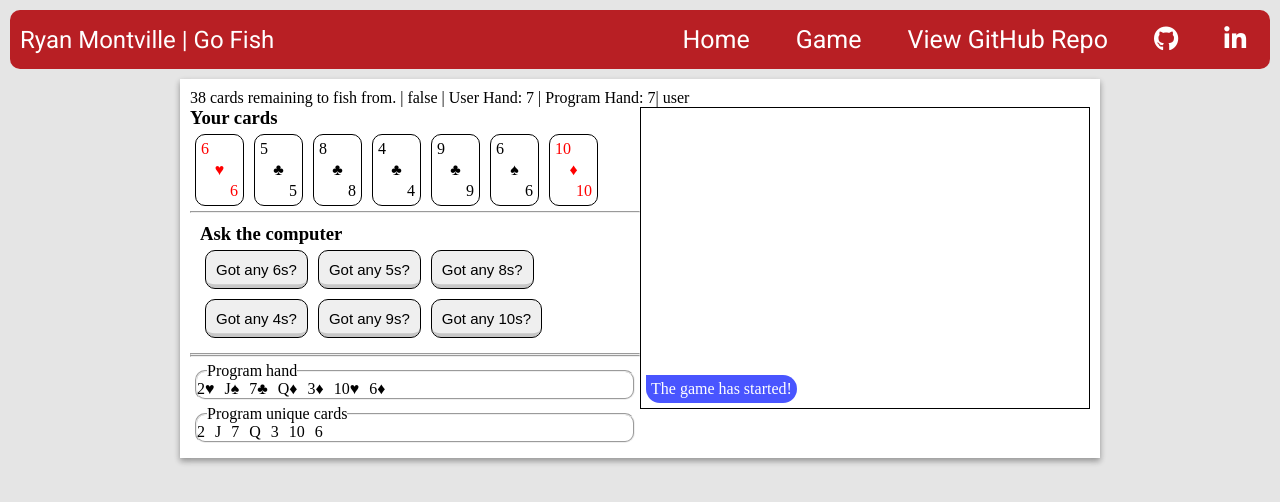
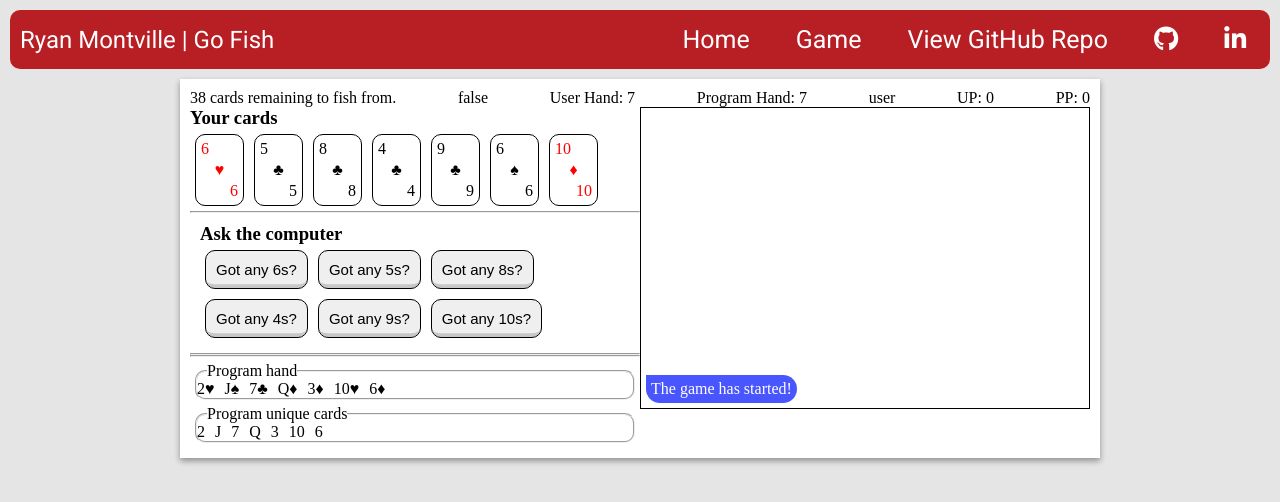
Before and after one commit to RyanMontville/go-fish, an Angular app: page /game in a window 1280 px wide. Shown: the top 502 px of the page. Built offline with nearby package versions, Linux system fonts and the light colour scheme.

Commit message:
added methods for end of game

```diff
--- a/src/app/game-screen/game-screen.component.css
+++ b/src/app/game-screen/game-screen.component.css
@@ -9,6 +9,8 @@ main {
 /******************* Stats *********************************/
 #stats {
     grid-area: stats;
+    display: flex;
+    justify-content: space-between;
 }
 /******************* User **********************************/
 #player {
--- a/src/app/game-screen/game-screen.component.html
+++ b/src/app/game-screen/game-screen.component.html
@@ -1,15 +1,17 @@
 <main>
     <section id="stats">
-        <span *ngIf="cardsRemainingInDeck>0">{{cardsRemainingInDeck}} cards remaining to fish from. | </span>
-        <span *ngIf="cardsRemainingInDeck===0">There are no cards left to fish from. | </span>
-        <span *ngIf="gameOver">GAME OVER</span> {{gameOver}} |
-        <span>User Hand: {{userHand.length}} | </span>
+        <span *ngIf="cardsRemainingInDeck>0">{{cardsRemainingInDeck}} cards remaining to fish from.</span>
+        <span *ngIf="cardsRemainingInDeck===0">There are no cards left to fish from.</span>
+        <span *ngIf="gameOver">GAME OVER</span> {{gameOver}}
+        <span>User Hand: {{userHand.length}}</span>
         <span>Program Hand: {{programHand.length}}</span>
-        <span>| {{playerTurn}}</span>
+        <span>{{playerTurn}}</span>
+        <span>UP: {{userPairs.length}}</span>
+        <span>PP: {{programPairs.length}}</span>
     </section>
     <section id="player">
-        <h3>Your cards</h3>
-        <section id="user-hand">
+        <h3 *ngIf="userHand.length!==0">Your cards</h3>
+        <section id="user-hand" *ngIf="userHand.length!==0">
             <div *ngFor="let card of userHand" [ngClass]="checkSuit(card.getSuit())">
                 <span class="top">{{formatCardRank(card.getRank())}}</span>
                 <span class="suit">{{card.getSuit()}}</span>
@@ -22,8 +24,11 @@
             <button *ngFor="let card of userUniqueCards" (click)="userAsk(card)" class="btn">Got any
                 {{formatCardRank(card)}}s?</button>
         </article>
+        <button class="btn green" (click)="userDrawCard()" *ngIf="userHand.length===0 && playerTurn === 'user'">Draw a card</button>
+        <button class="btn green" (click)="userDrawCard()" *ngIf="showDrawButton">Go fish</button>
+
         <article *ngIf="playerTurn==='program'">
-            <h3>Respond to the computer</h3>
+            <h3>{{programMessage}}</h3>
             <button *ngIf="userHasCardProgramIsAskingFor" class="btn green" (click)="userResponse()">Yes</button>
             <button *ngIf="!userHasCardProgramIsAskingFor" class="btn red-btn" (click)="userResponse()">No, go
                 fish</button>
--- a/src/app/game-screen/game-screen.component.ts
+++ b/src/app/game-screen/game-screen.component.ts
@@ -18,12 +18,14 @@ export class GameScreenComponent implements OnInit {
   userPairs: number[] = [];
   userUniqueCards: number[] = [];
   userHasCardProgramIsAskingFor: boolean = false;
+  showDrawButton: boolean = false;
 
   programHand: PlayingCard[] = [];
   programPairs: number[] = [];
   programUniqueCards: number[] = [];
   programChoice: number = 0;
   programsLastChoice: number = 0;
+  programMessage: string = '';
 
   constructor(private router: Router) { }
 
@@ -51,6 +53,7 @@ export class GameScreenComponent implements OnInit {
       this.addMessage('right', 'I got 4 ' + this.formatCardRank(card.getRank()) + 's')
       this.userUniqueCards = this.userUniqueCards.filter(rank => rank != card.getRank());
     }
+    this.cardsRemainingInDeck = this.deck.getDeckSize();
   }
 
   addCardToProgramHand(card: PlayingCard) {
@@ -63,6 +66,7 @@ export class GameScreenComponent implements OnInit {
       this.addMessage('left', 'I got 4 ' + this.formatCardRank(card.getRank()) + 's')
       this.programUniqueCards = this.programUniqueCards.filter(rank => rank != card.getRank());
     }
+    this.cardsRemainingInDeck = this.deck.getDeckSize();
   }
 
   checkUserUniqueCards(rank: number) {
@@ -100,30 +104,13 @@ export class GameScreenComponent implements OnInit {
     } else {
       this.messages.unshift({ class: player, text: text })
     }
+    this.cardsRemainingInDeck = this.deck.getDeckSize();
   }
 
   userAsk(card: number) {
-    if(this.programHand.length===0 && this.userHand.length===0){
-      this.gameOver = true;
-    }
-    if(this.programPairs.length + this.userPairs.length === 13) {
-      this.gameOver = true;
-    }
-    if (this.userHand.length === 0) {
-      if (this.cardsRemainingInDeck > 0) {
-        this.addCardToUserHand(this.deck.drawCard());
-      } else {
-        this.gameOver = true;
-        alert("game over");
-        this.router.navigate(['/game-over']);
-      }
-    } else if (this.programHand.length === 0) {
-      if (this.cardsRemainingInDeck > 0) {
-        this.addMessage('left', "I don't have any cards left, you should draw a card.");
-        this.addCardToUserHand(this.deck.drawCard());
-      }
-    }
-    this.addMessage('right', 'Got any ' + this.formatCardRank(card) + 's?');
+    this.checkIfGameIsOver();
+    if(!this.gameOver) {
+      this.addMessage('right', 'Got any ' + this.formatCardRank(card) + 's?');
     let matches: PlayingCard[] = this.programHand.filter(currentCard => currentCard.getRank() === card);
     if (matches.length > 0) {
       this.addMessage('left', 'Yes, I have ' + matches.length)
@@ -134,43 +121,40 @@ export class GameScreenComponent implements OnInit {
       }
     } else {
       this.addMessage('left', 'No, go fish.');
-      if (this.cardsRemainingInDeck > 0) {
-        this.addCardToUserHand(this.deck.drawCard());
-      }
-      this.cardsRemainingInDeck = this.deck.getDeckSize();
-      this.playerTurn = 'program';
-      this.programAsk();
+      this.playerTurn = '';
+      this.showDrawButton = true;
     }
+    this.cardsRemainingInDeck = this.deck.getDeckSize();
+    }
+    this.checkIfGameIsOver();
   }
 
   programAsk() {
-    if(this.programHand.length===0 && this.userHand.length===0){
-      this.gameOver = true;
-    }
-    if(this.programPairs.length + this.userPairs.length === 13) {
-      this.gameOver = true;
-    }
-    if (this.programHand.length == 0) {
+    this.checkIfGameIsOver();
+    if(this.programHand.length == 0) {
       if (this.cardsRemainingInDeck > 0) {
         this.addCardToProgramHand(this.deck.drawCard());
       } else {
         this.gameOver = true;
-        alert("game over");
         this.router.navigate(['/game-over']);
       }
-    }
-    let min = Math.ceil(0);
+    } else {
+      let min = Math.ceil(0);
     let max = Math.floor(this.programUniqueCards.length - 1);
     let randomNumber: number = Math.floor(Math.random() * (max - min) + min);
     let card = this.programUniqueCards[randomNumber];
     this.programChoice = card;
-    this.addMessage('left', 'Got any ' + this.formatCardRank(this.programChoice) + 's?')
+    this.addMessage('left', 'Got any ' + this.formatCardRank(this.programChoice) + 's?');
+    this.programMessage = 'Got any ' + this.formatCardRank(this.programChoice) + 's?';
     let userMatch: PlayingCard[] = this.userHand.filter(currentCard => currentCard.getRank() === this.programChoice);
     if (userMatch.length > 0) {
       this.userHasCardProgramIsAskingFor = true;
     } else {
       this.userHasCardProgramIsAskingFor = false;
     }
+    this.cardsRemainingInDeck = this.deck.getDeckSize();
+    }
+    this.checkIfGameIsOver();
   }
 
   userResponse() {
@@ -191,6 +175,34 @@ export class GameScreenComponent implements OnInit {
       this.cardsRemainingInDeck = this.deck.getDeckSize();
       this.playerTurn = 'user';
     }
+    this.cardsRemainingInDeck = this.deck.getDeckSize();
+    this.checkIfGameIsOver();
+  }
+
+  userDrawCard() {
+    if(this.cardsRemainingInDeck>0) {
+      this.addCardToUserHand(this.deck.drawCard());
+    }
+    this.cardsRemainingInDeck = this.deck.getDeckSize();
+    if(this.showDrawButton) {
+      this.showDrawButton = false;
+      this.playerTurn = 'program';
+      this.programAsk();
+    }
+  }
+
+  checkIfGameIsOver() {
+    if(this.programHand.length===0 && this.userHand.length===0){
+      this.gameOver = true;
+      this.router.navigate(['/game-over']);
+    } else if(this.userUniqueCards.length===0 && this.programUniqueCards.length===0) {
+      this.gameOver = true;
+      this.router.navigate(['/game-over']);
+    } else if(this.programPairs.length + this.userPairs.length === 13) {
+      this.gameOver = true;
+      this.router.navigate(['/game-over']);
+    }
+    this.cardsRemainingInDeck = this.deck.getDeckSize();
   }
 
 }
```
